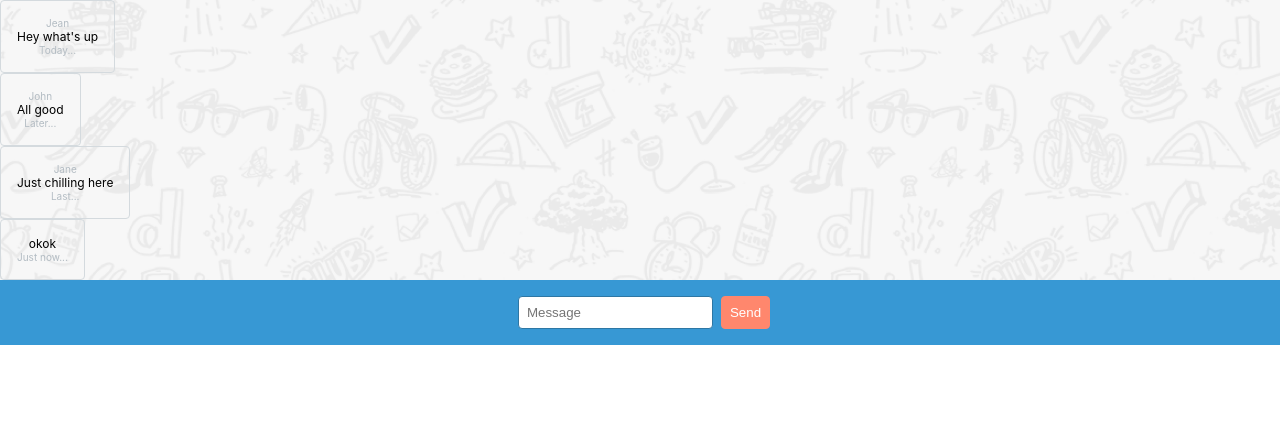
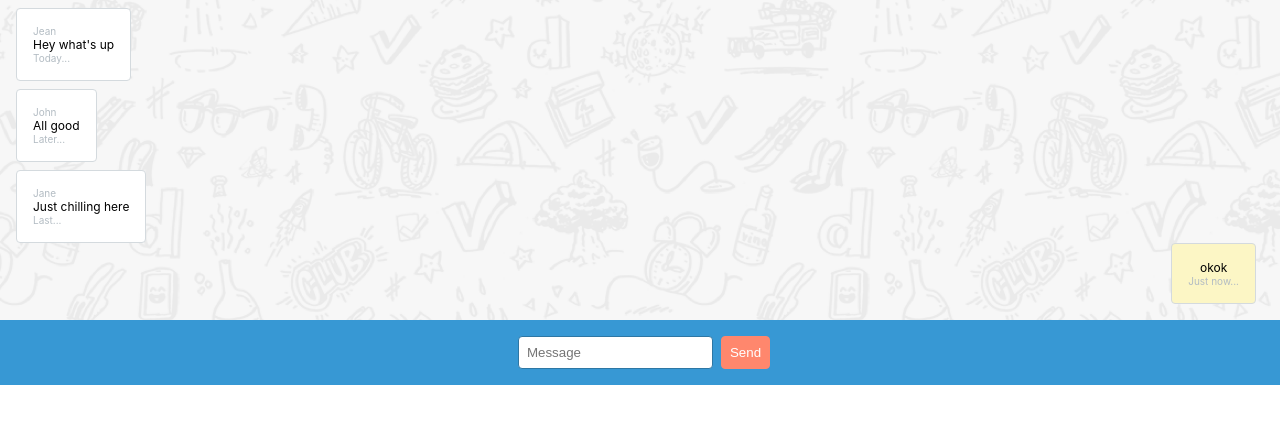
Before and after one commit to fviaren/chat-fe-challenge, a React (Create React App) app: page / in a window 1280 px wide. Shown: the top 424 px of the page. Built offline with nearby package versions, Linux system fonts and the light colour scheme; no server answers.

Commit message:
some style improvements; started working with API -axios, post and get basic functions, post not working yet-; environment variable

```diff
--- a/package.json
+++ b/package.json
@@ -6,6 +6,7 @@
     "@testing-library/jest-dom": "^5.11.4",
     "@testing-library/react": "^11.1.0",
     "@testing-library/user-event": "^12.1.10",
+    "axios": "^0.21.0",
     "react": "^17.0.1",
     "react-dom": "^17.0.1",
     "react-scripts": "4.0.1",
--- a/src/App.js
+++ b/src/App.js
@@ -1,9 +1,14 @@
 
 import React, { Component } from 'react';
+import axios from 'axios';
+import { v4 as uuidv4 } from 'uuid';
+
 import './App.css';
 import Message from './Message/Message'
 import InputMessage from './InputMessage/InputMessage'
 import Background from './assets/body-bg.png'
+
+const { REACT_APP_TOKEN } = process.env
 
 class App extends Component {
   state = {
@@ -22,15 +27,45 @@ class App extends Component {
       })
   }
 
-  sendMessageHandler = () => {
-    console.log(this.state.newMessage)
-  }
+  // componentDidMount() {
+  //   axios.get('https://chatty.kubernetes.doodle-test.com/api/chatty/v1.0/?token=' + process.env)
+  //     .then( response => {
+  //       const messages = response.data.map( message => {
+  //         return {
+  //           ...message,
+  //           id: uuidv4()
+  //         }
+  //       })
+  //       this.setState({messages: messages})
+  //     })
+  //     .catch(error => {
+  //         console.log(error);
+  //     }
+  //   )
+  // }
+
+  sendMessageHandler = (event) => {
+    axios({
+      url: 'https://chatty.kubernetes.doodle-test.com/api/chatty/v1.0',
+      method: 'post',
+      headers: {
+        'Content-Type': 'application/json'},
+        'token': process.env,
+      data: {
+        'message': this.state.newMessage,
+        'author' : 'Mora'
+      }
+    })
+      .then(response => {console.log(response.data);})
+      .then(event => {event.target.reset()})
+      .catch(error => {console.log(error)});
+  };
 
   render() {
     const chatStyle = {
+      display: 'flex',
+      flexDirection: 'column',
       backgroundImage: 'url(' + Background + ')',
-      fontColor: 'blue'
-
     }
 
     let messages = (
@@ -48,7 +83,7 @@ class App extends Component {
     return (
       <div className="App" style={chatStyle}>
         {messages}
-        <InputMessage change={(event) => this.onChangeInput(event)} send={() => this.sendMessageHandler()}/>
+        <InputMessage change={(event) => this.onChangeInput(event)} send={(event) => this.sendMessageHandler(event)}/>
       </div>
     );
   }
--- a/src/Message/Message.js
+++ b/src/Message/Message.js
@@ -1,9 +1,15 @@
-import React from 'react';
+import React, { useState } from 'react';
 import './Message.css'
 
 const message = (props) => {
+    let MessageStyle = "Message";
+    if (props.username) {
+        MessageStyle= MessageStyle + ' MessageReceived'
+    } else {
+        MessageStyle= MessageStyle + ' MessageSent'
+    }
     return (
-        <div className="Message">
+        <div className={MessageStyle}>
             <p className="MessageInfo">{props.username}</p>
             <p>{props.messageText}</p>
             <p className="MessageInfo">{props.timestamp}</p>
--- a/src/index.js
+++ b/src/index.js
@@ -2,7 +2,9 @@ import React from 'react';
 import ReactDOM from 'react-dom';
 import './index.css';
 import App from './App';
-import reportWebVitals from './reportWebVitals';
+// import axios from 'axios';
+
+// axios.defaults.baseURL = 'https://chatty.kubernetes.doodle-test.com/api/chatty/v1.0/'
 
 ReactDOM.render(
   <React.StrictMode>
@@ -10,8 +12,3 @@ ReactDOM.render(
   </React.StrictMode>,
   document.getElementById('root')
 );
-
-// If you want to start measuring performance in your app, pass a function
-// to log results (for example: reportWebVitals(console.log))
-// or send to an analytics endpoint. Learn more: https://bit.ly/CRA-vitals
-reportWebVitals();
```
Also changed, not shown: src/Message/Message.css (line endings or trailing spaces), 2 other files (tests, documents, lock files or other folders).
